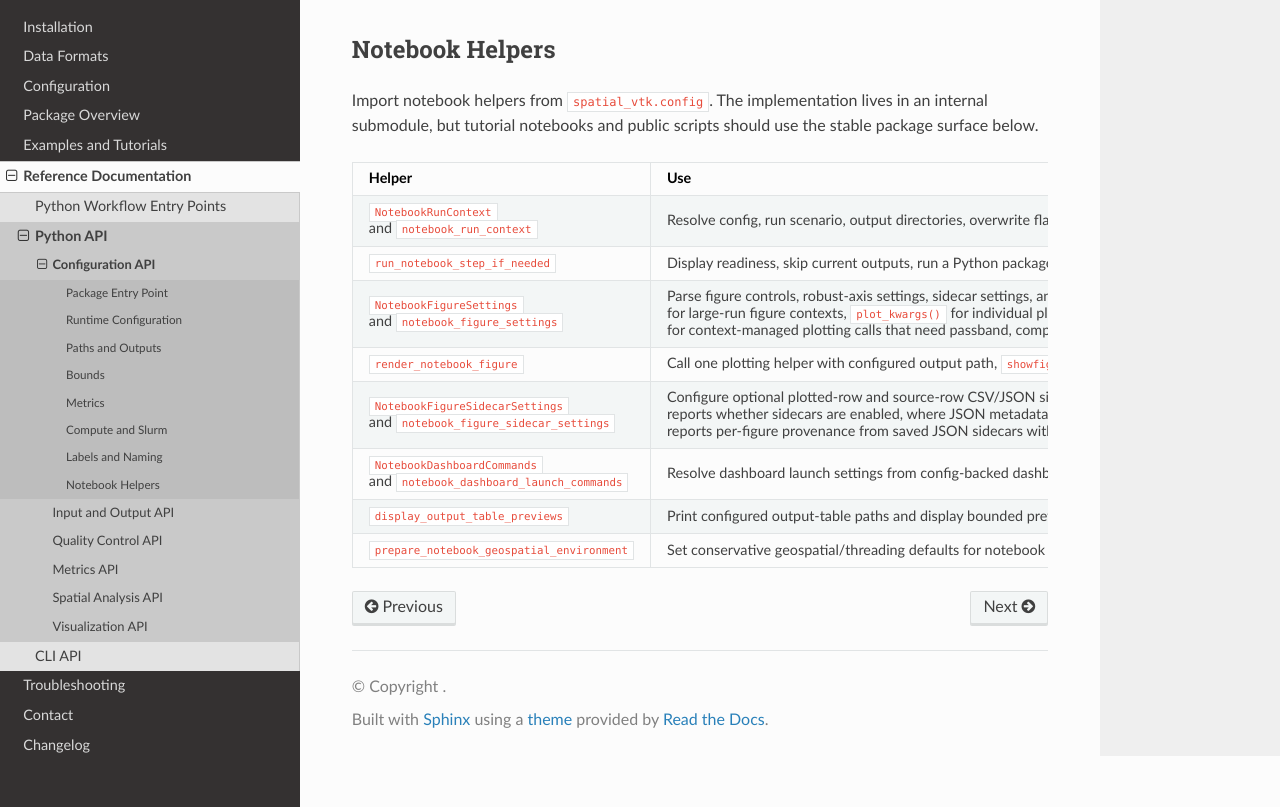
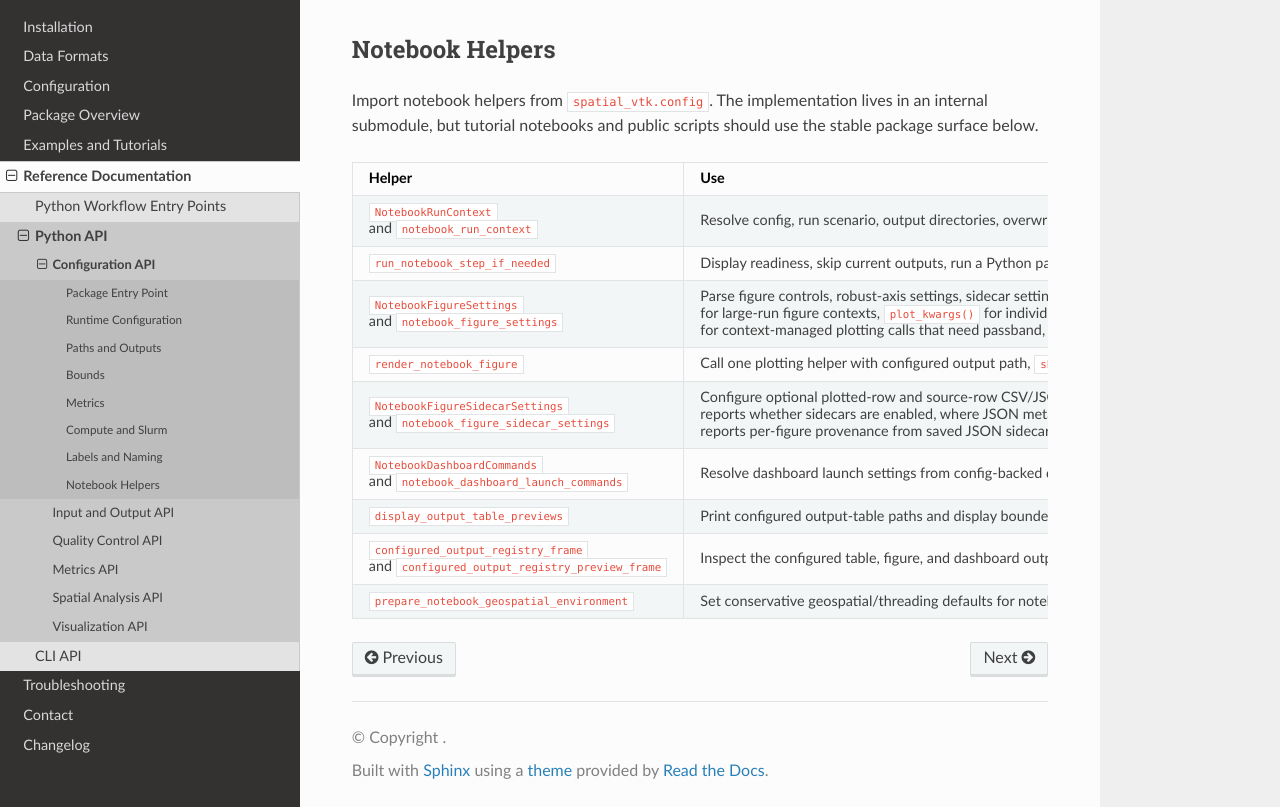
Before and after one commit to bcbirkel/spatial-vtk, a Sphinx documentation site: the page built from docs/reference/api/config.rst, in a window 1280 px wide and 900 px high, scrolled down 2092 px, cut to the strip 93-900 px from the top of the window. Built offline with Sphinx 7.4.7 and the Read the Docs theme 3.1.0, drawn with Linux system fonts in a browser that asks for light colours.

Commit message:
Document config output registry preview helpers

```diff
--- a/docs/changelog.rst
+++ b/docs/changelog.rst
@@ -2,6 +2,10 @@ Changelog
 =========
 
 2026-06-19
+   - Added the configured output-registry display helpers to the Configuration
+     API notebook-helper table, making ``configured_output_registry_frame()``
+     and ``configured_output_registry_preview_frame()`` discoverable from the
+     public config reference as well as the workflow guide.
    - Updated the I/O API reference so ``output_group`` guidance covers
      ``display_path_table_previews()`` alongside registered-table preview
      helpers, making path-backed preprocessing metadata previews discoverable
--- a/docs/reference/api/config.rst
+++ b/docs/reference/api/config.rst
@@ -101,6 +101,11 @@ the stable package surface below.
    * - ``display_output_table_previews``
      - Print configured output-table paths and display bounded previews without
        repeating path-resolution code in notebooks.
+   * - ``configured_output_registry_frame`` and
+       ``configured_output_registry_preview_frame``
+     - Inspect the configured table, figure, and dashboard output registry.
+       Use the preview helper in notebooks when only a bounded path listing is
+       needed.
    * - ``prepare_notebook_geospatial_environment``
      - Set conservative geospatial/threading defaults for notebook and docs
        execution.
```
Also changed, not shown: 1 other file.
